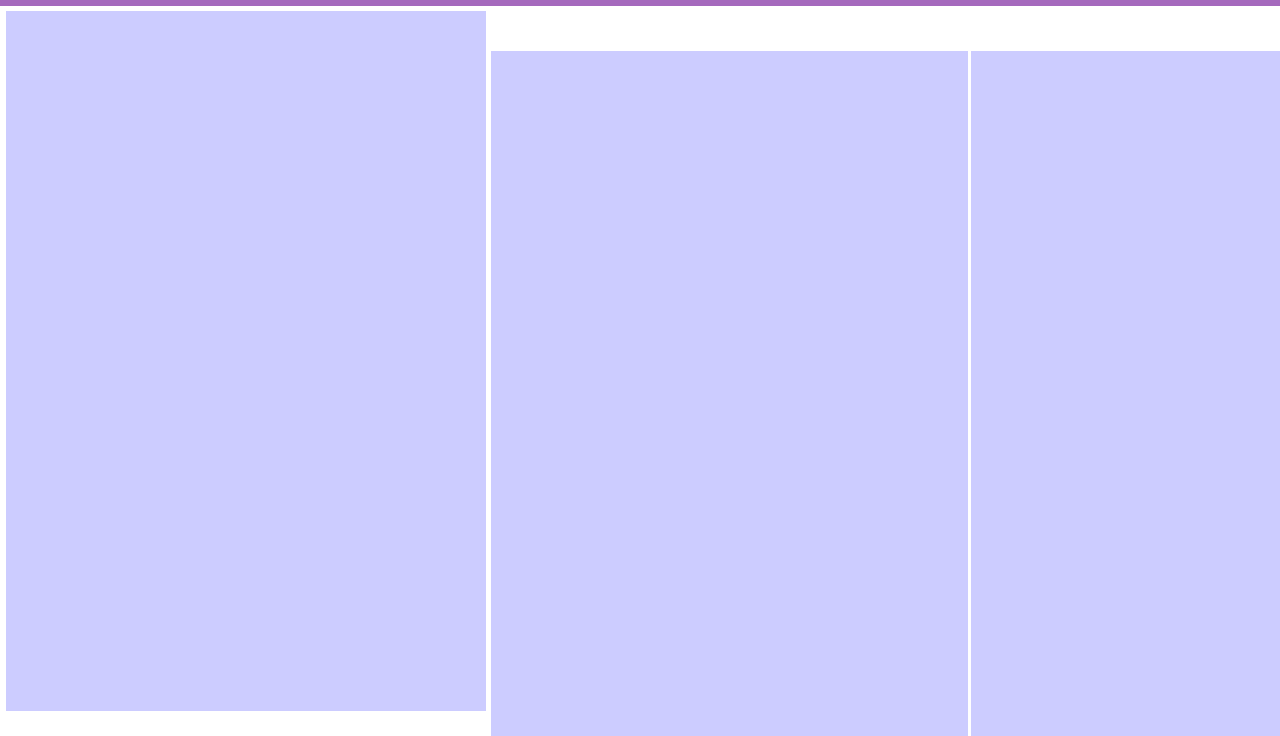
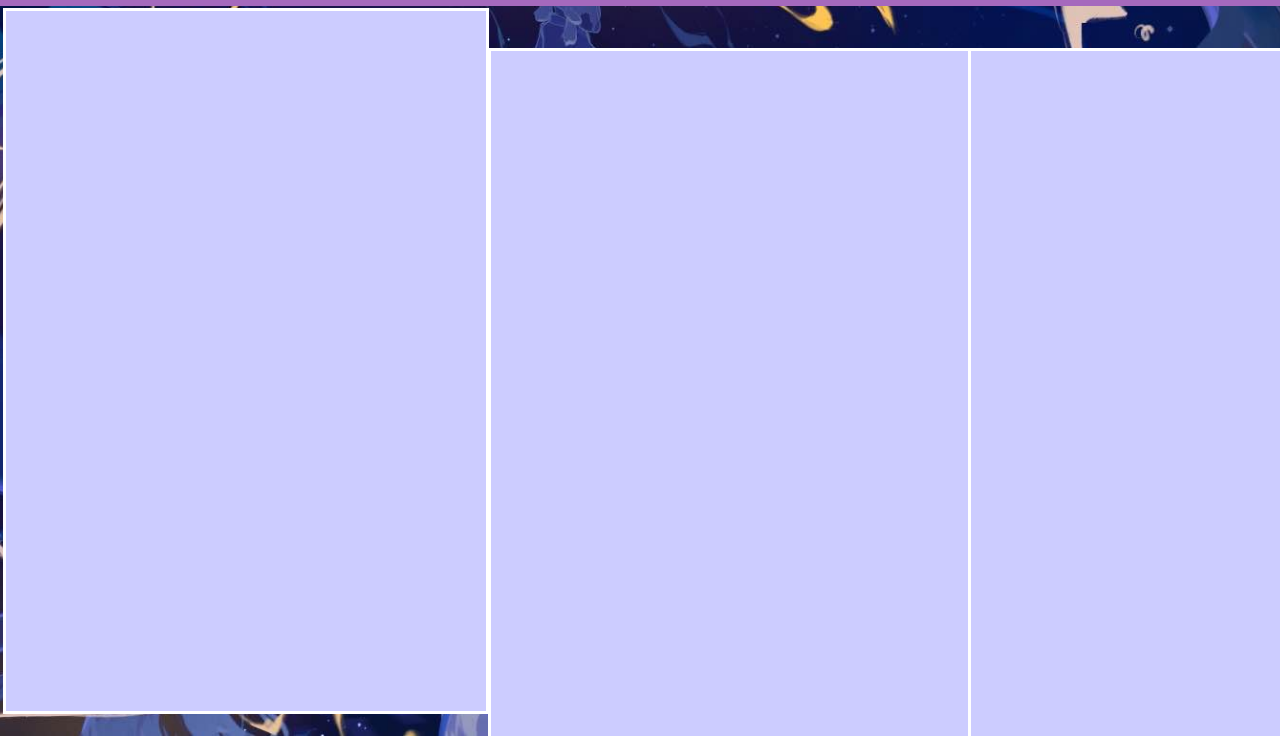
Before and after one commit to MakotoKung/Myself_web, a plain HTML site: page index.html in a window 1280 px wide. Shown: the part 64-800 px from the top of the page. Drawn offline with Linux system fonts and the light colour scheme.

Commit message:
add image

```diff
--- a/style.css
+++ b/style.css
@@ -3,7 +3,12 @@
     overflow-y: hidden;
     pointer-events: none;
     height: 100vh;
-    background-image: url(IMG_3472.jpg);
+    background-image: url(img/IMG_3475.jpg);
+    background-repeat: no-repeat;
+    background-position: center;
+    background-attachment:fixed;
+    background-size:cover;
+
 
 }
 .background{
```
Also changed, not shown: img/IMG_3475.jpg (added).
